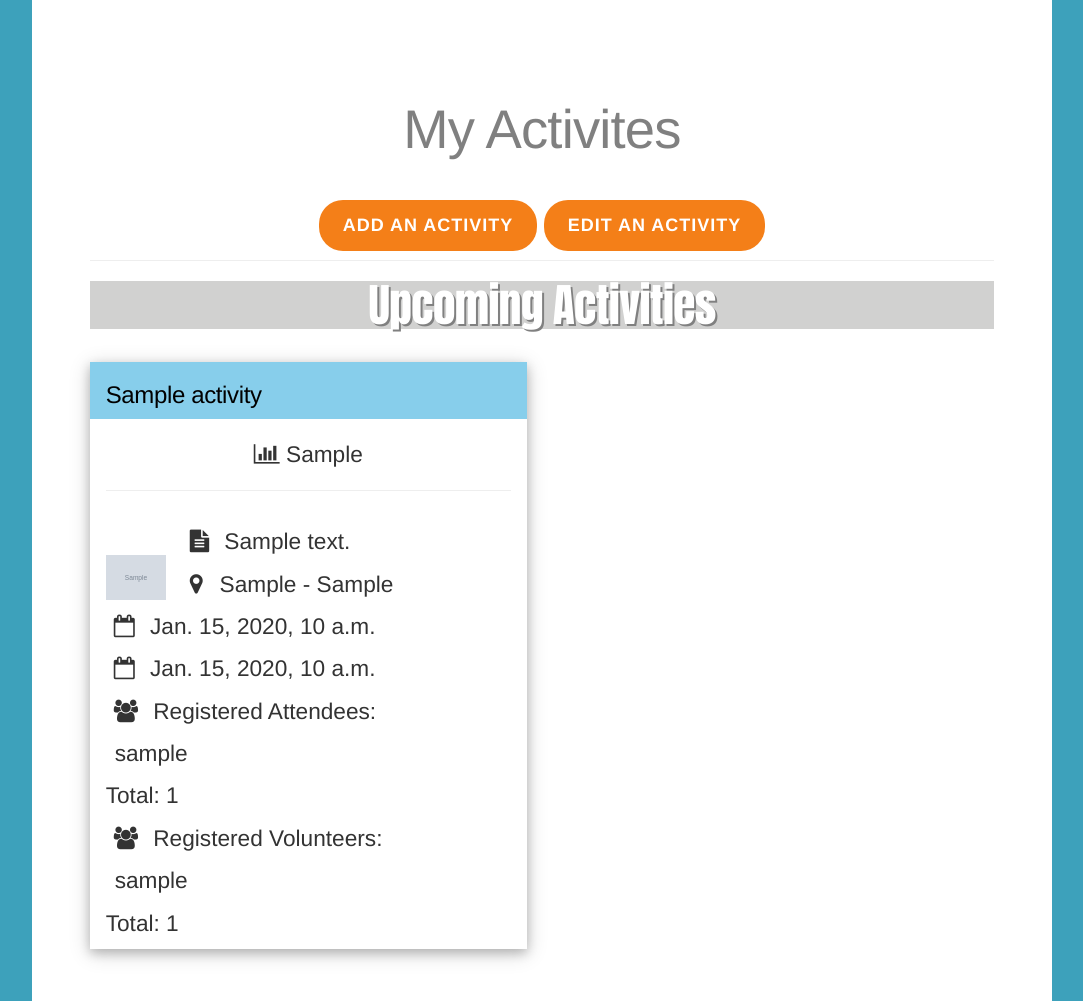
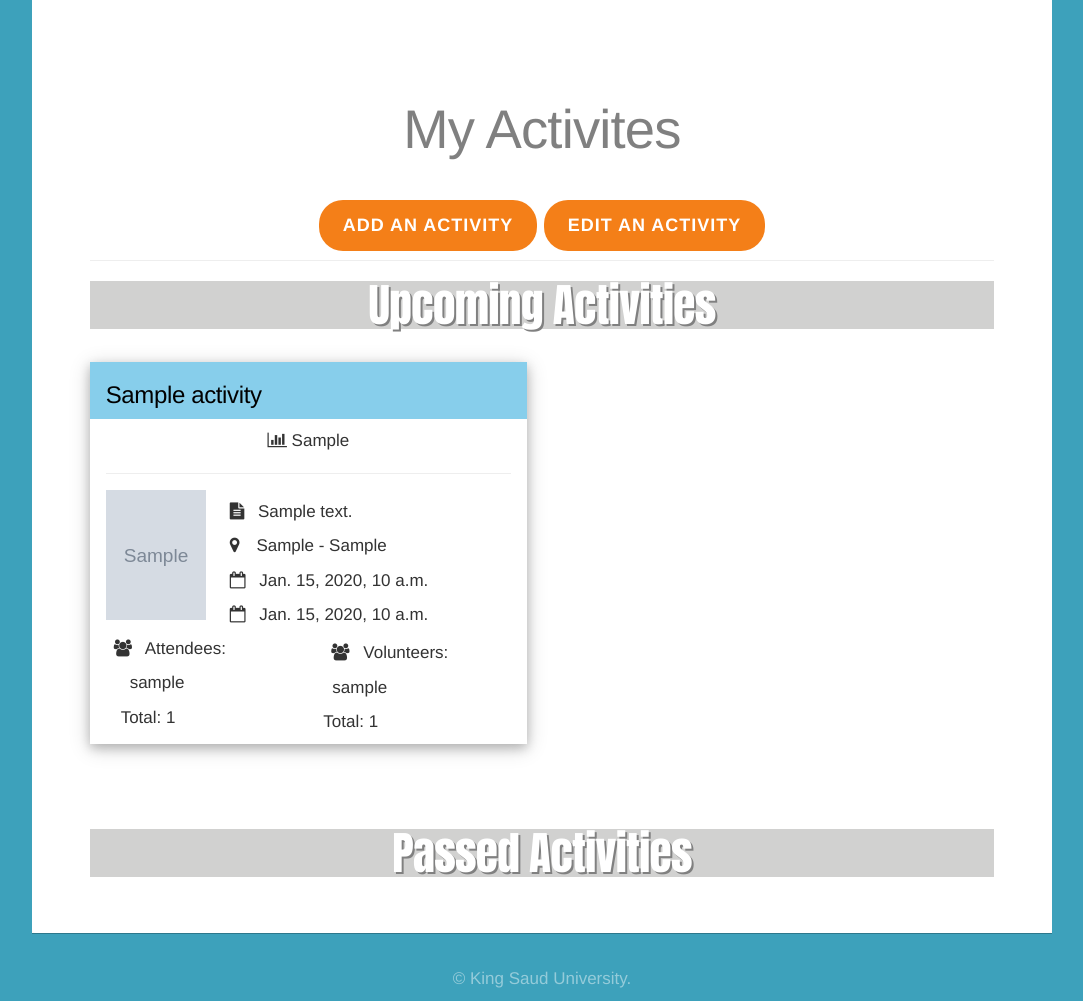
Before and after one commit to THESeema/KSUvity, a Django app: a page that uses KSUvity/templates/admin.html in a window 1280 px wide, after a click on "My Activities". Shown: the part 552-1553 px from the top of the page, without its empty margins (98-1181 px from the left). Run offline with Django 3.2, Linux system fonts and the light colour scheme; a user stored in the database is signed in; tables that the repository leaves empty hold one stand-in row (values such as "Sample post"); grey boxes marked "Sample" are stand-in pictures; some libraries are stand-ins or nearby versions.

Commit message:
the very last

```diff
--- a/KSUvity/templates/admin.html
+++ b/KSUvity/templates/admin.html
@@ -362,21 +362,21 @@ figure.effect-zoe:hover p.icon-links a {
 
 				<div class="col-md-6">
 
-                                  <div class="w3-card-4 swe444" style="float:left;width:100%;">
+                                  <div class="w3-card-4 swe444" style="float:left;width:100%;font-size:17px;">
                                                         <header class="w3-container w3-light-blue">
                                                           <h3>{{actv.title}}</h3>
                                                         </header>
                                                         <div class="w3-container" style=" background:white;">
                                                           <p style="text-align:center; margin-top:-15px"> <i class="fa fa-bar-chart"></i><span>  </span>   {{actv.type}}</p>
                                                           <hr>
-                                                          <img src="{{actv.activity_image.url}}" alt="Avatar" class="w3-left w3-square w3-margin-right" style="width:60px; margin-top:10px">
+                                                          <img src="{{actv.activity_image.url}}" alt="Avatar" class="w3-left w3-square w3-margin-right" style="width:100px; height:130px;margin-top:-30px">
                                                       <p style="margin-top:-20px;"> <i class="fa fa-file-text  Try it -o" style="margin-left:8px;"></i><span style="margin-left:9px;"> {{actv.description}} </span></p>
                           <p> <i class="fa fa-map-marker" style="margin-left:8px;"></i><span style="margin-left:17px;">{{actv.location}} - {{actv.room}}</span></p>
                           <p> <i class="fa fa-calendar-o" style="margin-left:8px;"></i><span style="margin-left:9px;"> {{actv.startDate}} </span></p>
                           <p> <i class="fa fa-calendar-o" style="margin-left:8px;"></i><span style="margin-left:9px;"> {{actv.endDate}} </span></p>
-                          <p> <i class="fa fa-users" style="margin-left:8px;"></i><span style="margin-left:9px;"> Registered Attendees: </span></p>
+                          <p> <i class="fa fa-users" style="margin-left:8px;"></i><span style="margin-left:9px;">  Attendees: </span></p>
 
-
+                        <span class="col-md-6">
                           {% for attendee in actv.attendee.all %}
 
                           <p><span style="margin-left:9px;"> {{attendee}} </span></p>
@@ -393,8 +393,9 @@ figure.effect-zoe:hover p.icon-links a {
 
                          <p>Total: {{actv.attendee.count}}</p>
 
-
-                         <p> <i class="fa fa-users" style="margin-left:8px;"></i><span style="margin-left:9px;"> Registered Volunteers: </span></p>
+                        </span>
+                        <span class="col-md-6" style="margin-top:-30px;">
+                         <p> <i class="fa fa-users" style="margin-left:8px;"></i><span style="margin-left:9px;">  Volunteers: </span></p>
 
 
                           {% for volunteer in actv.volunteer.all %}
@@ -412,7 +413,7 @@ figure.effect-zoe:hover p.icon-links a {
                           {% endif %}
 
                           <p>Total: {{actv.volunteer.count}}</p>
-
+                        </span>
                                                         </div>
 
                                                       </div>
```
Also changed, not shown: KSUvity/templates/student.html (+8 -8 lines), KSUvity/static/css/main.css.
